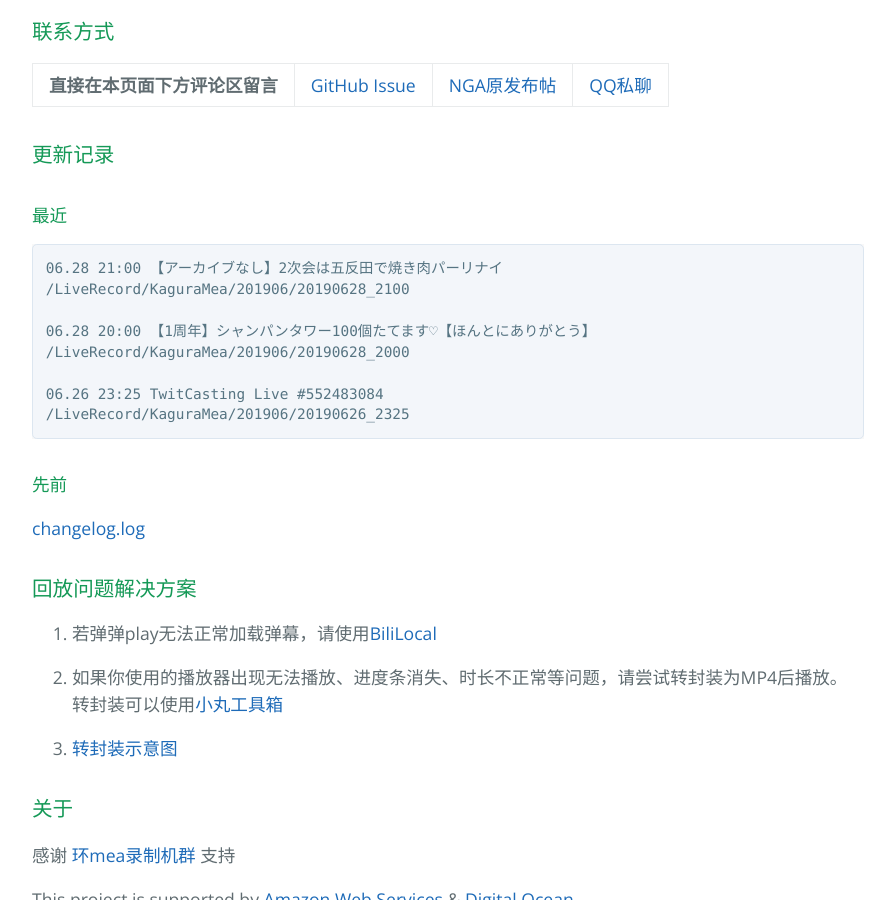
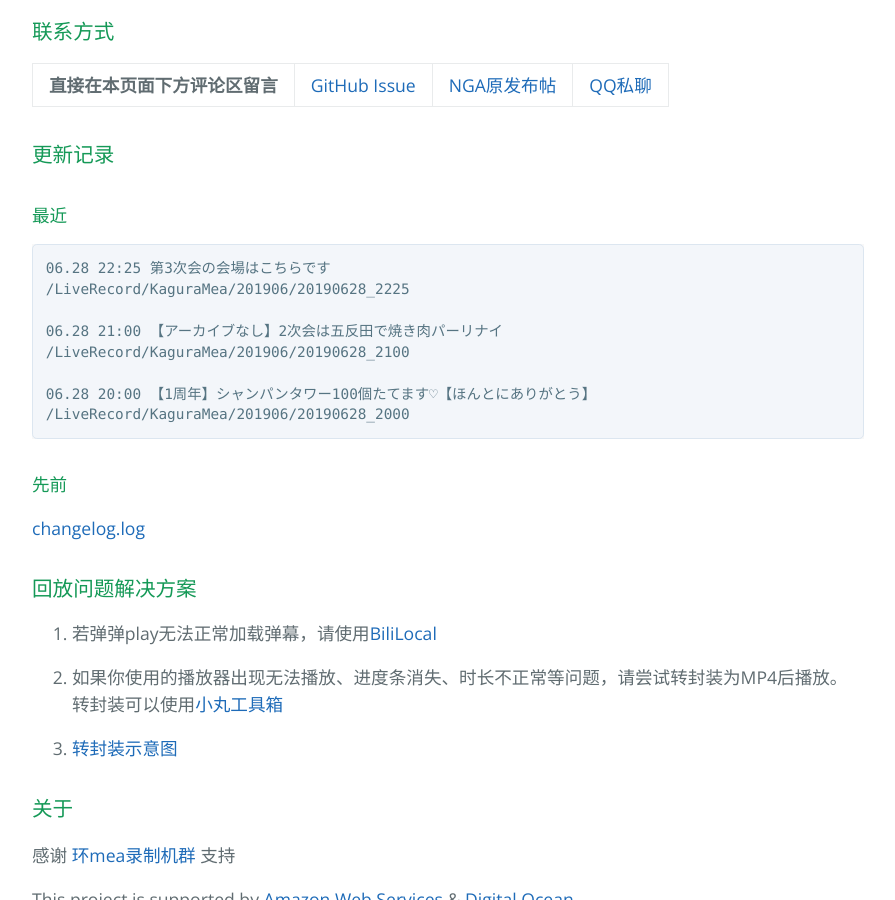
Before and after one commit to kaguramea-record/kaguramea-record.github.io, a Jekyll site: the page built from index.md, in a window 1280 px wide and 900 px high, scrolled down 1170 px. Shown: the whole window, without its empty margins (192-1087 px from the left). Built offline with Jekyll 4.4.1, drawn with Linux system fonts in a browser that asks for light colours; comment, search, counter and statistics services are not loaded.

Commit message:
Update 190628-3

````diff
--- a/index.md
+++ b/index.md
@@ -38,14 +38,14 @@ layout: default
 #### 最近
 
 ```
+06.28 22:25 第3次会の会場はこちらです
+/LiveRecord/KaguraMea/201906/20190628_2225
+
 06.28 21:00 【アーカイブなし】2次会は五反田で焼き肉パーリナイ
 /LiveRecord/KaguraMea/201906/20190628_2100
 
 06.28 20:00 【1周年】シャンパンタワー100個たてます♡【ほんとにありがとう】
 /LiveRecord/KaguraMea/201906/20190628_2000
-
-06.26 23:25 TwitCasting Live #552483084
-/LiveRecord/KaguraMea/201906/20190626_2325
 ```
 
 #### 先前
````
Also changed, not shown: 1 other file.
